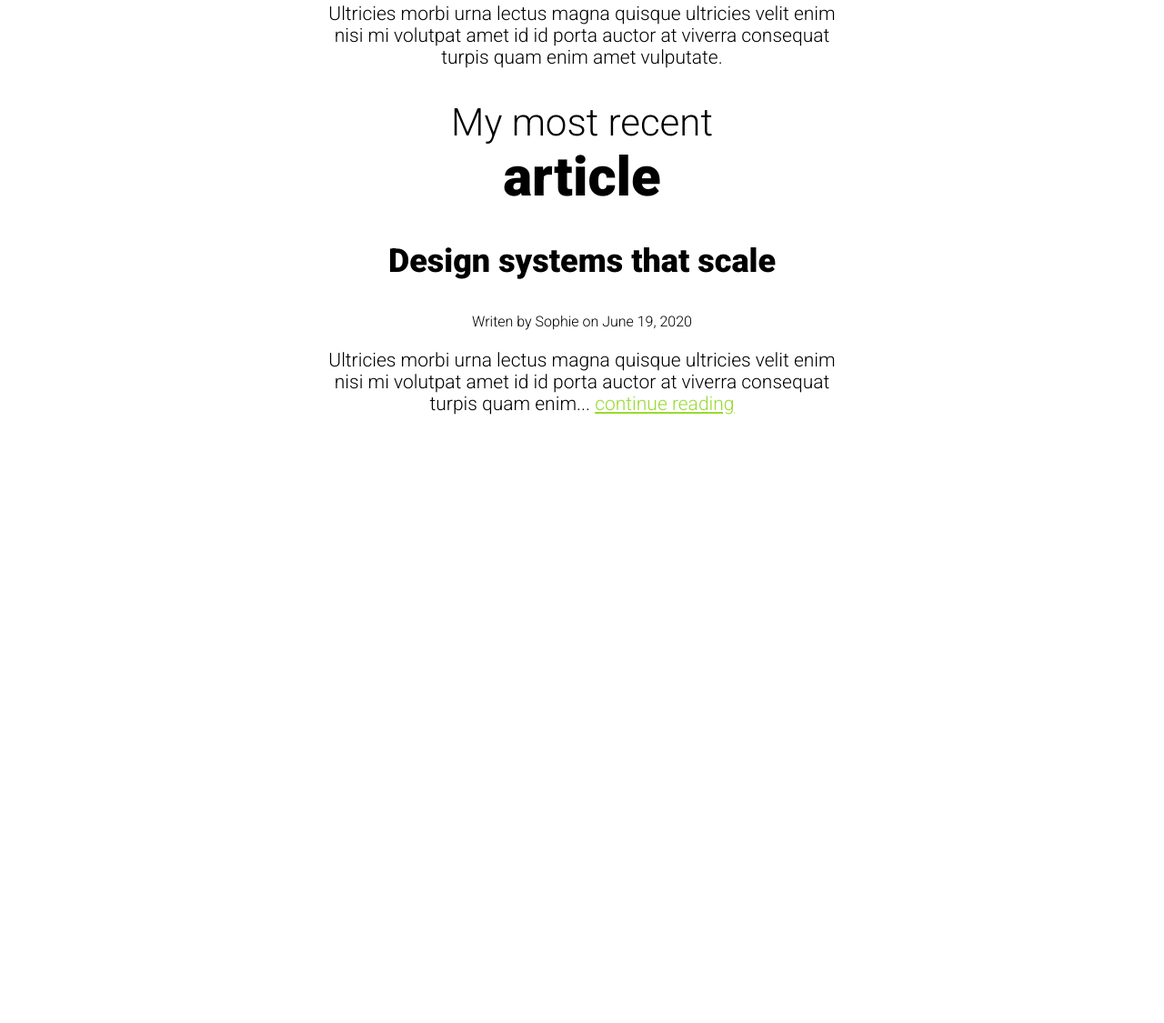
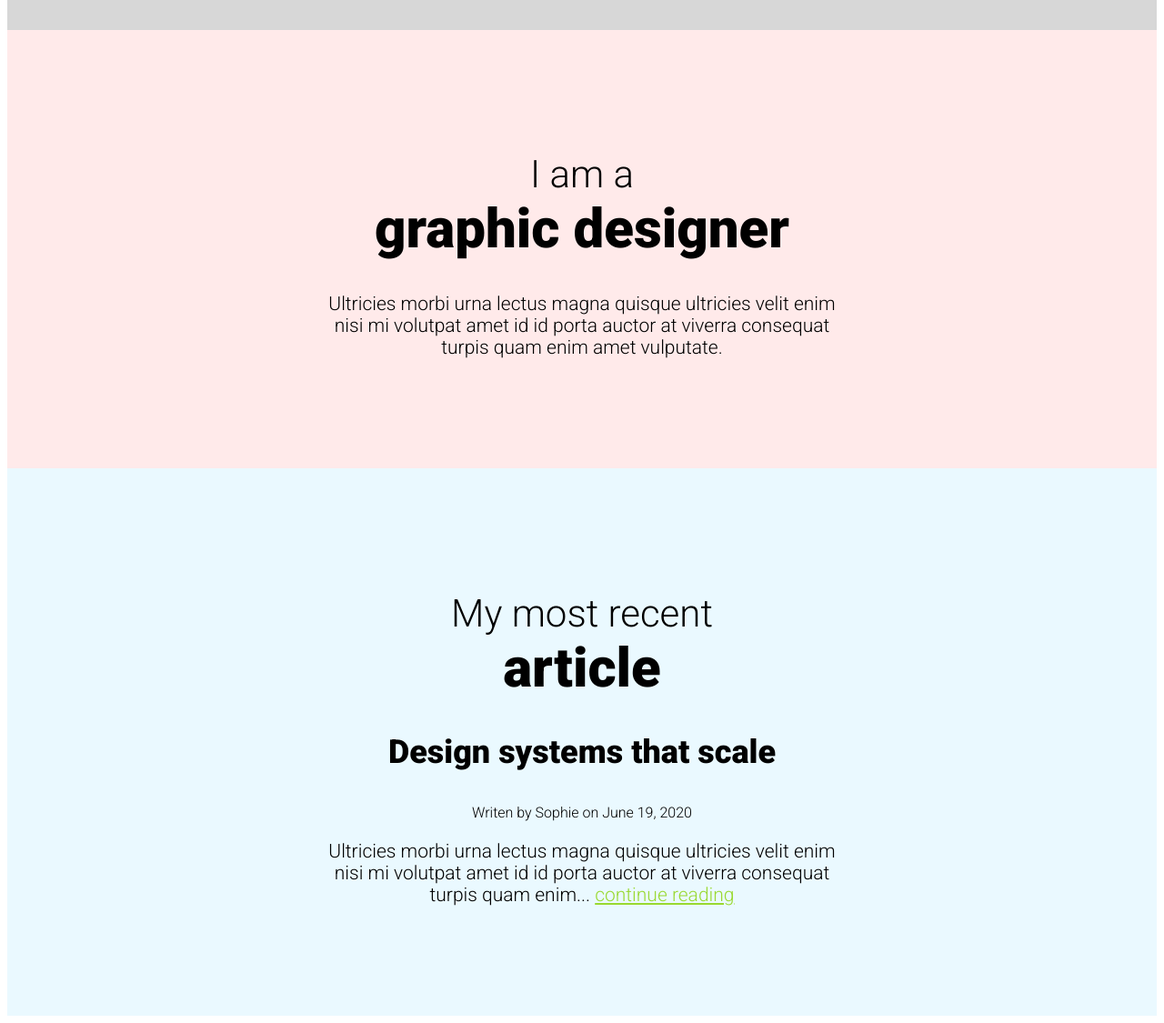
Before and after one commit to aroldodev/CSS-Fundamentals-Scrimba-Challenge, a plain HTML site: page index.html in a window 1280 px wide. Shown: the part 745-1870 px from the top of the page at 91% size. Before the commit the page ends 1230 px from the top, so only its background shows below. Drawn offline with Linux system fonts and the light colour scheme.

Commit message:
solution 5 ready

```diff
--- a/index.html
+++ b/index.html
@@ -8,12 +8,20 @@
   <title>Document</title>
 </head>
 <body>
+    <section class="title">
       <div class="container">
         <h1>Hello, my name is <span class="enfasis1 blacktext">Sophie</span></h1>
         <img src="sophie.png" alt="Profile picture of Sophie">
+      </div>
+    </section>
+    <section class="main">
+      <div class="container">
         <h2>I am a <span class="enfasis2 blacktext">graphic designer</span></h2>
         <p>Ultricies morbi urna lectus magna quisque ultricies velit enim nisi mi volutpat amet id id porta auctor at viverra consequat turpis quam enim amet vulputate.</p>
-
+      </div>
+    </section>
+    <section class="info">
+      <div class="container">
         <h2>My most recent <span class="enfasis2 blacktext">article</span></h2>
         <article>
             <h3>Design systems that scale</h3>
@@ -21,5 +29,7 @@
             <p>Ultricies morbi urna lectus magna quisque ultricies velit enim nisi mi volutpat amet id id porta auctor at viverra consequat turpis quam enim... <a class="link" href="#">continue reading</a></p>
         </article>
       </div>
+    </section>
+  </div>
 </body>
 </html>
--- a/style.css
+++ b/style.css
@@ -1,7 +1,6 @@
 @import url('https://fonts.googleapis.com/css2?family=Roboto:wght@300;900&display=swap');
 
 body {
-  display: flex;
   justify-content: center;
   font-family: 'Roboto', sans-serif;
   font-size: 21px;
@@ -56,3 +55,21 @@ h3 {
 .link:hover {
   color: #131313;
 }
+
+section {
+  padding: 100px 0;
+}
+
+.title {
+  background-color: #D7D7D7;
+}
+
+.main {
+  background-color: #ffeaea;
+}
+
+.info{
+  background-color: #eaf9ff;
+}
+
+.
```
Lines whose indentation alone changed are shown as unchanged.
